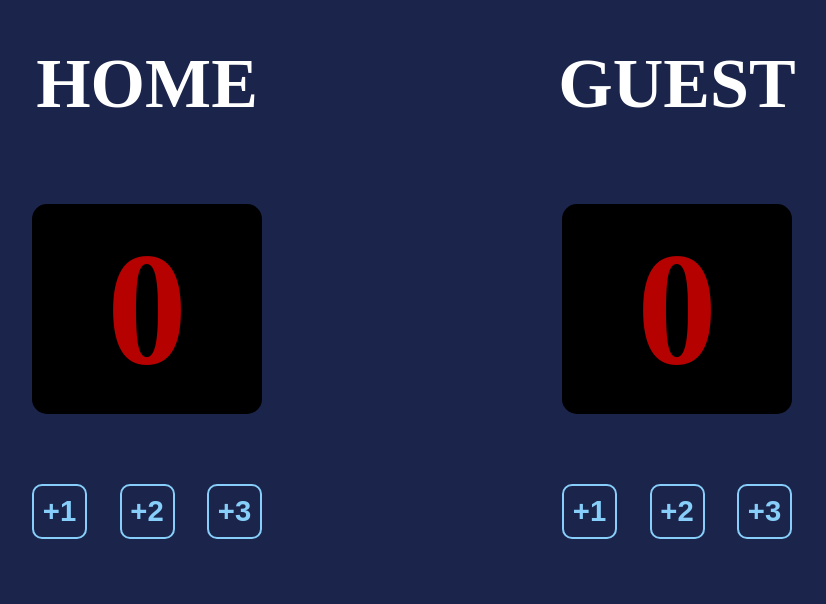
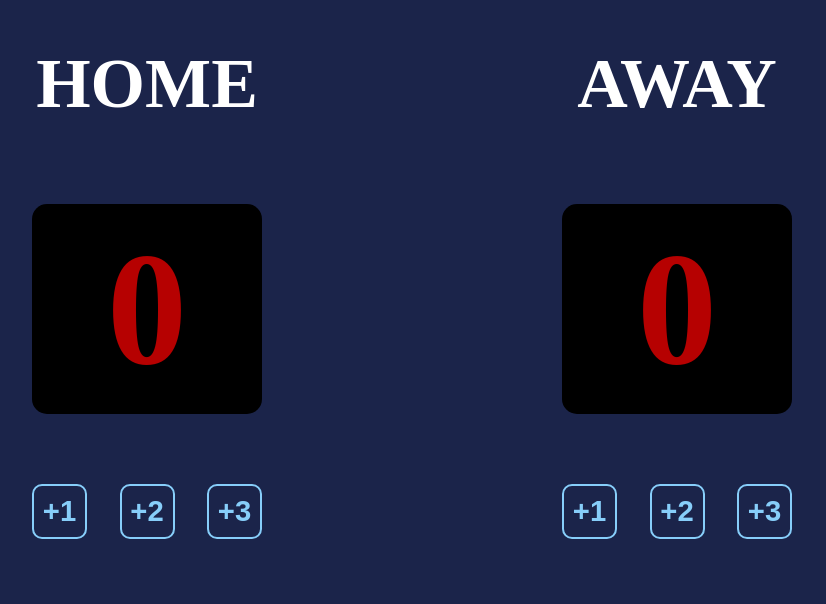
Before and after one commit to aditya-alshi/Basketball-Scoreboard, a plain HTML site: page index.html in a window 1280 px wide. Shown: the part 196-800 px from the top of the page, without its empty margins (228-1054 px from the left). Drawn offline with Linux system fonts and the light colour scheme.

Commit message:
CHANGE IN HEADER
Changed the header Guest to Away

```diff
--- a/index.html
+++ b/index.html
@@ -23,7 +23,7 @@
         </div>
 
         <div class="score-boards board-2">
-            <div class="board-content board-content-1"><h1>GUEST</h1></div>
+            <div class="board-content board-content-1"><h1>AWAY</h1></div>
             <div class="board-content board-content-2"><h1 id="guest-score">0</h1></div>
             <div class="board-content board-content-3">
                 <button  onclick="guestPlusOne()"><h3 id="guest-score-plus-one">+1</h3></button>
```
